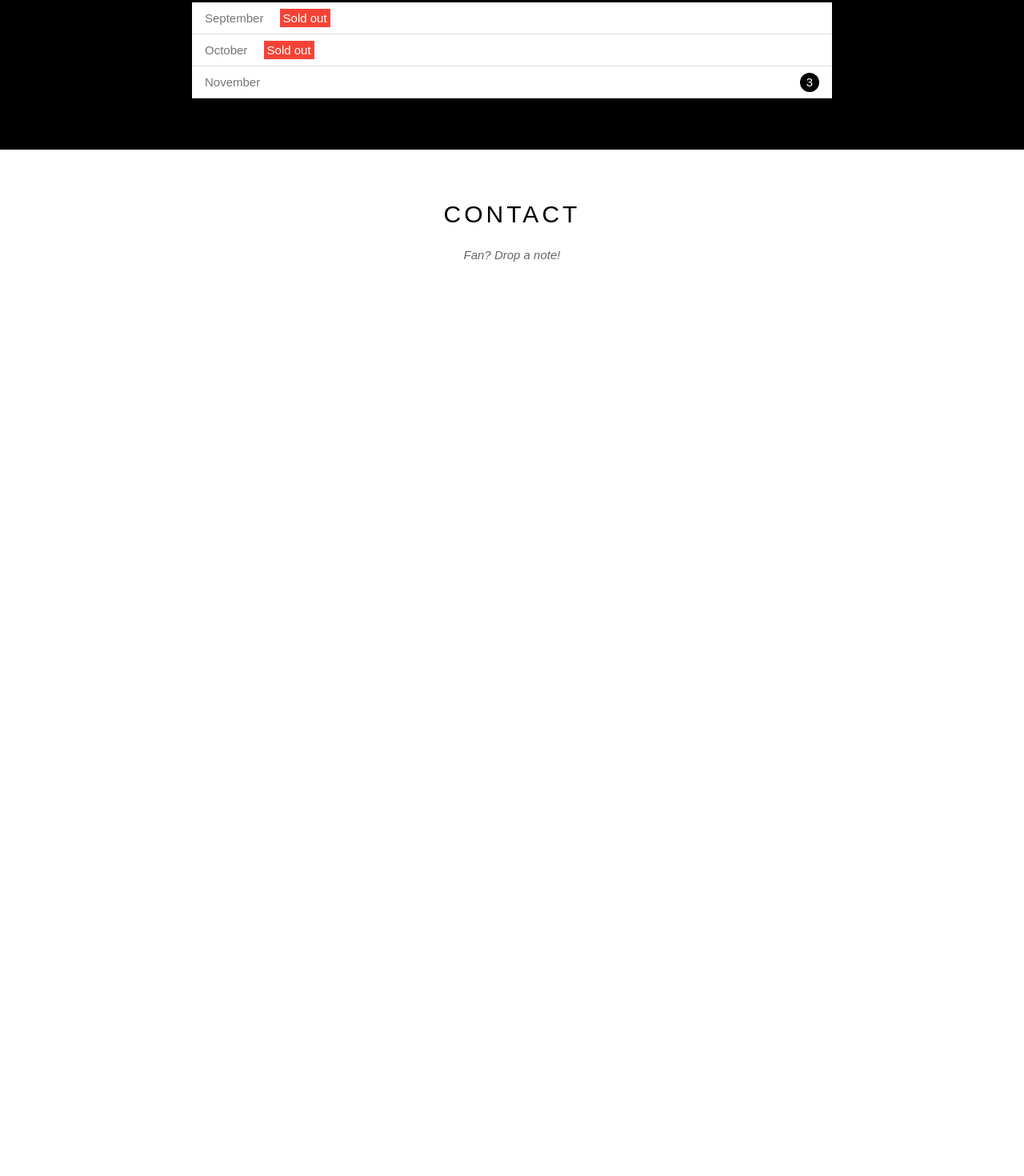
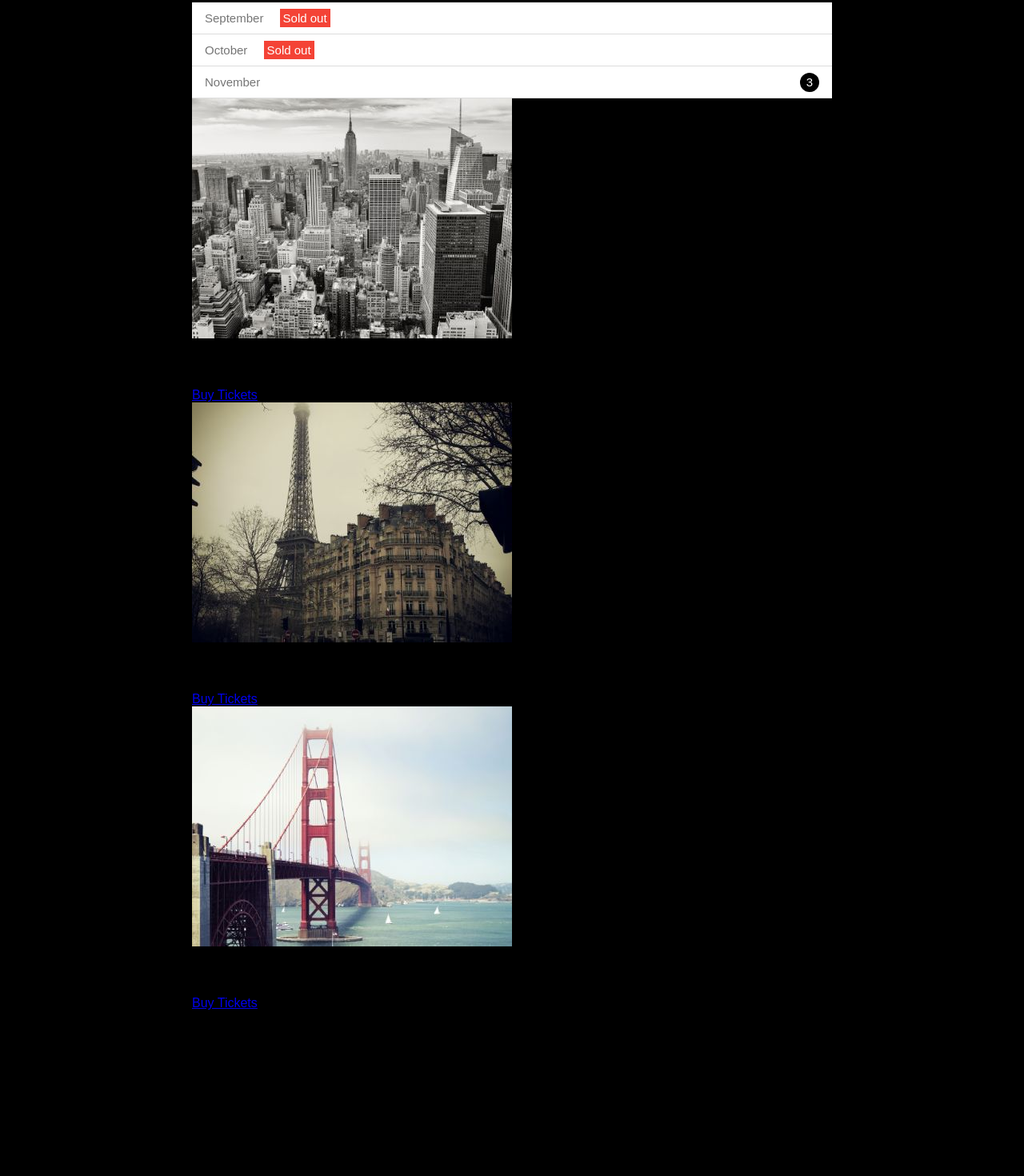
Before and after one commit to bahieu/hello_git, a plain HTML site: page index.html in a window 1280 px wide. Shown: the part 1448-2918 px from the top of the page at 80% size. Before the commit the page ends 1839 px from the top, so only its background shows below. Drawn offline with Linux system fonts and the light colour scheme.

Commit message:
Update Tickets

```diff
--- a/index.html
+++ b/index.html
@@ -100,11 +100,41 @@
           <div class="content-section">
             <h2 class="section-heading text-white">TOUR DATES</h2>
             <p class="section-sub-heading text-white">Remember to book your tickets!</p>
+            <!-- Tickets -->
             <ul class="ticket-list">
               <li>September <span class="sold-out">Sold out</span> </li>
               <li>October <span class="sold-out">Sold out</span></li>
               <li>November <span class="quantity">3</span></li>
             </ul>
+            <!-- Places -->
+            <div class="place-list">
+              <div class="place-item">
+                <img src="./assets/img/places/newyork.jpg" alt="New York" class="place-img">
+                <div class="place-content">
+                  <h3 class="place-heading">New York</h3>
+                  <p class="place-time">Fri 27 Nov 2016</p>
+                  <p class="place-desc">Praesent tincidunt sed tellus ut rutrum sed vitae justo.</p>
+                  <a href="#" class="place-buy-btn">Buy Tickets</a>
+                </div>
+              </div>
+              <div class="place-item">
+                <img src="./assets/img/places/paris.jpg" alt="Paris" class="place-img">
+                <div class="place-content">
+                  <h3 class="place-heading">Paris</h3>
+                  <p class="place-time">Sat 28 Nov 2016</p>
+                  <p class="place-desc">Praesent tincidunt sed tellus ut rutrum sed vitae justo.</p>
+                  <a href="#" class="place-buy-btn">Buy Tickets</a>
+                </div>
+                <div class="place-item">
+                  <img src="./assets/img/places/sanfran.jpg" alt="San Francisco" class="place-img">
+                  <div class="place-content">
+                    <h3 class="place-heading">San Francisco</h3>
+                    <p class="place-time">Sun 29 Nov 2016</p>
+                    <p class="place-desc">Praesent tincidunt sed tellus ut rutrum sed vitae justo.</p>
+                    <a href="#" class="place-buy-btn">Buy Tickets</a>
+                  </div>
+
+            </div>
           </div>
 
         </div>
```
Also changed, not shown: assets/img/places/newyork.jpg (added), assets/img/places/paris.jpg (added), assets/img/places/sanfran.jpg (added).
